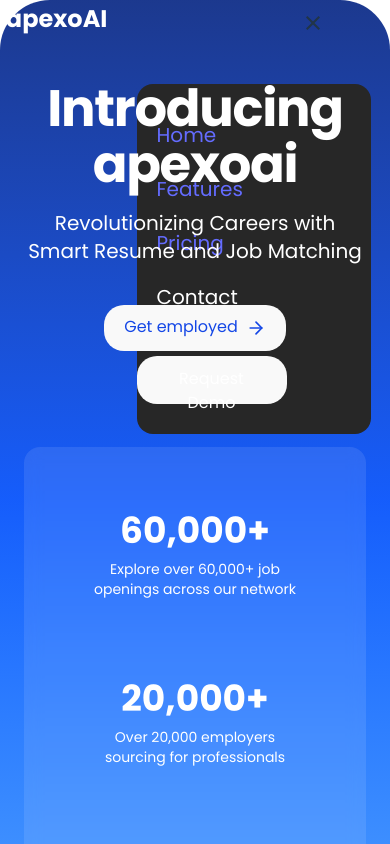
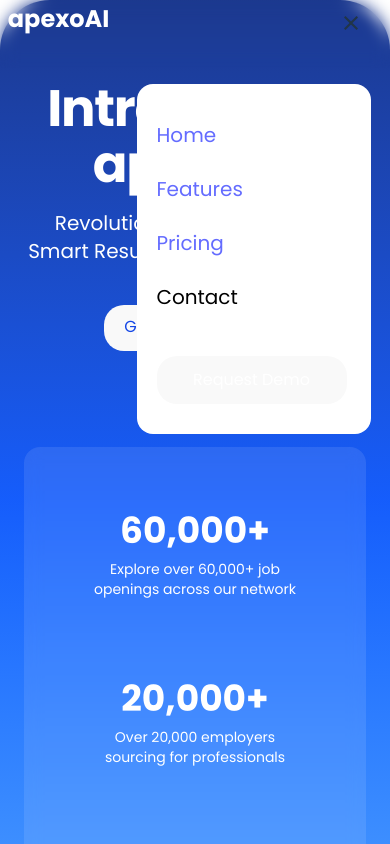
Before and after one commit to Jeffreyxdev/apexoai, a React (Vite) app: page / in a window 390 px wide. Both pictures are taken after a click on the icon 336 px from the left and 38 px from the top of the page. Shown: the top 844 px of the page. Built offline with nearby package versions, Linux system fonts and the light colour scheme.

Commit message:
navbar fixed

```diff
--- a/src/Components/Navbar.tsx
+++ b/src/Components/Navbar.tsx
@@ -52,7 +52,7 @@
       </div>
     </nav>
      {/* Mobile Nav Toggle */}
-      <nav className="md:hidden flex justify-center fixed z-10  w-[90vw] h-[15vh] ">
+      <nav className="md:hidden flex justify-center fixed z-20  w-full h-[8vh] backdrop-blur-sm">
         <div className="nav-container pt-5 flex justify-between w-[90%]">
          <h3 className="text-white text-2xl font-semibold mt-[-2vh] ml-[-3vw]  inline-block rounded ">apexoAI</h3>
           <div onClick={handleMobileMenuToggle}>
@@ -60,7 +60,7 @@
               <MdOutlineClose className="w-[40px] h-[40px] p-2 cursor-pointer mt-[-2vh]" />
             ) : (
               <div className="flex justify-center items-center h-[100%] pb-9">
-                <IoMdMenu className="w-[40px] h-[40px] p-2 cursor-pointer mt-[-4vh] mr-[-6vw]" />
+                <IoMdMenu className="w-[40px] h-[40px] p-2 cursor-pointer " />
               </div>
             )}
           </div>
@@ -84,7 +84,7 @@
               animate="open"
               exit="closed"
               variants={sideVariants}
-              className="container md:hidden flex flex-col fixed bg-[#272727] text-white w-[60vw] ml-[35vw] mt-[10vh] h-[350px] mr-[-3vw]   rounded-2xl pt-4 z-10"
+              className="container md:hidden flex flex-col fixed bg-[#ffffff] text-black w-[60vw] ml-[35vw] mt-[10vh] h-[350px] mr-[-4vw] z-20  rounded-2xl pt-4 "
             >
               <ul className="text-[20px] mr-[-20px] p-5" onClick={handleMobileMenuToggle}>
                 <motion.li variants={itemVariants} className="mb-6">
@@ -104,7 +104,7 @@
               <Link to="/waitlist">
                 <motion.button
                   variants={itemVariants}
-                  className="w-[150px] h-[48px] bg-[#272727a9] text-white rounded-xl text-[14px]  "
+                  className="w-[190px] h-[48px]  bg-blue-400  text-white rounded-xl text-[14px] ml-5"
                 >
                   Request Demo
                 </motion.button>
```
